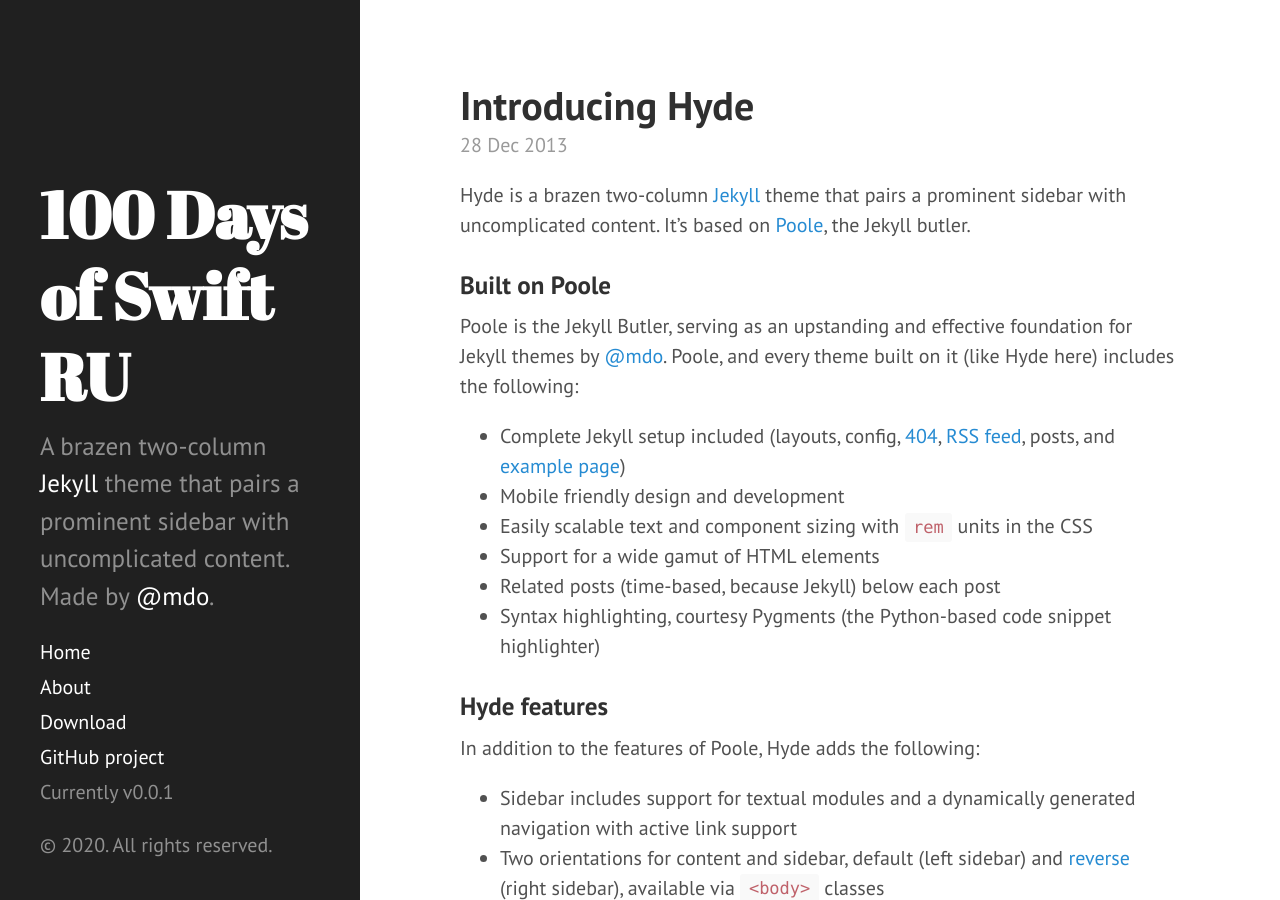
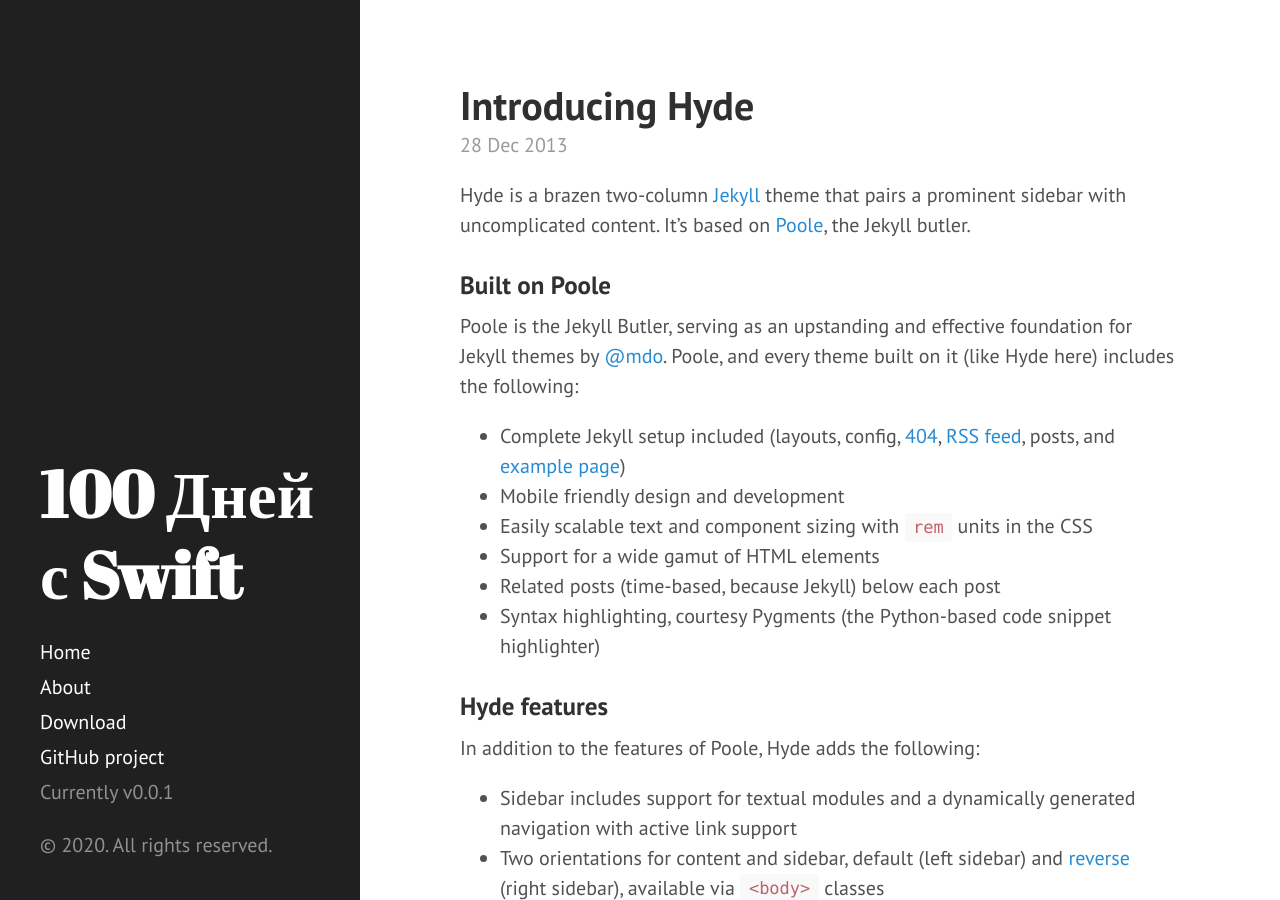
Before and after one commit to vlchnk/100-days-of-swift-ru, a Jekyll site: the page built from index.html, in a window 1280 px wide and 900 px high. Built offline with Jekyll 4.4.1, drawn with Linux system fonts in a browser that asks for light colours; Markdown is read by kramdown in place of the engine named in the settings; the list of posts is cut into pages by our own code.

Commit message:
Update _config.yml

```diff
--- a/_config.yml
+++ b/_config.yml
@@ -7,8 +7,8 @@
 # relative_permalinks: true
 
 # Setup
-title:            100 Days of Swift RU
-description:      'A brazen two-column <a href="http://jekyllrb.com" target="_blank">Jekyll</a> theme that pairs a prominent sidebar with uncomplicated content. Made by <a href="https://twitter.com/mdo" target="_blank">@mdo</a>.'
+title:            100 Дней с Swift
+# description:      'A brazen two-column <a href="http://jekyllrb.com" target="_blank">Jekyll</a> theme that pairs a prominent sidebar with uncomplicated content. Made by <a href="https://twitter.com/mdo" target="_blank">@mdo</a>.'
 url:              https://volchonokboy.github.io/100-days-of-swift-ru/
 baseurl:          /
 
```
